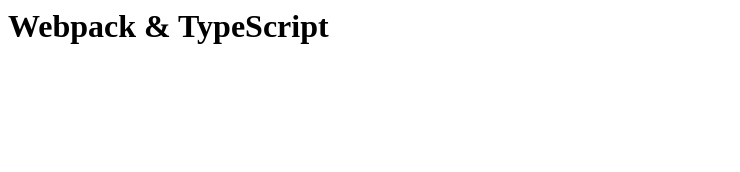
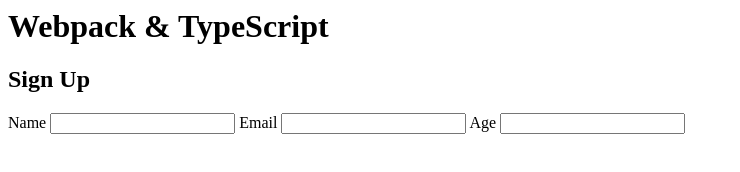
Before and after one commit to AliElbassuony/Webpack-TypeScript, a website: page public/index.html in a window 1280 px wide. Shown: the whole page, without its empty margins (0-740 px from the left). Drawn offline with Linux system fonts and the light colour scheme.

Commit message:
initial commit

```diff
--- a/public/index.html
+++ b/public/index.html
@@ -7,5 +7,16 @@
 </head>
 <body>
     <h1> Webpack & TypeScript </h1>
+    <h2>Sign Up</h2>
+    <form action="">
+        <label for="name"> Name </label>
+        <input type="text" id="name" required>
+        <label for="email"> Email </label>
+        <input type="email" id="email" required>
+        <label for="age"> Age </label>
+        <input type="number" id="age" required>
+    </form>
+
+    <!--add scripts here-->
 </body>
 </html>
--- a/tsconfig.json
+++ b/tsconfig.json
@@ -11,7 +11,7 @@
     // "disableReferencedProjectLoad": true,             /* Reduce the number of projects loaded automatically by TypeScript. */
 
     /* Language and Environment */
-    "target": "es2016",                                  /* Set the JavaScript language version for emitted JavaScript and include compatible library declarations. */
+    "target": "ES6",                                  /* Set the JavaScript language version for emitted JavaScript and include compatible library declarations. */
     // "lib": [],                                        /* Specify a set of bundled library declaration files that describe the target runtime environment. */
     // "jsx": "preserve",                                /* Specify what JSX code is generated. */
     // "experimentalDecorators": true,                   /* Enable experimental support for TC39 stage 2 draft decorators. */
```
